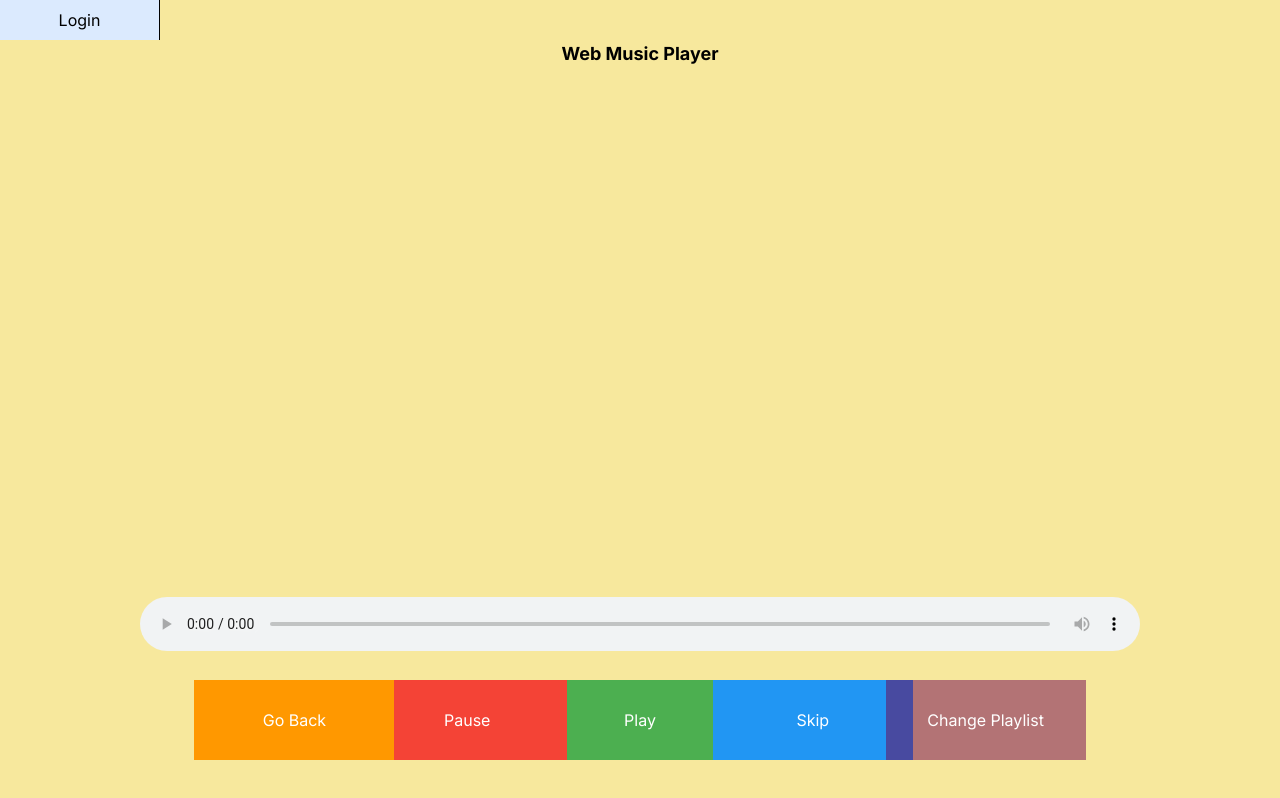
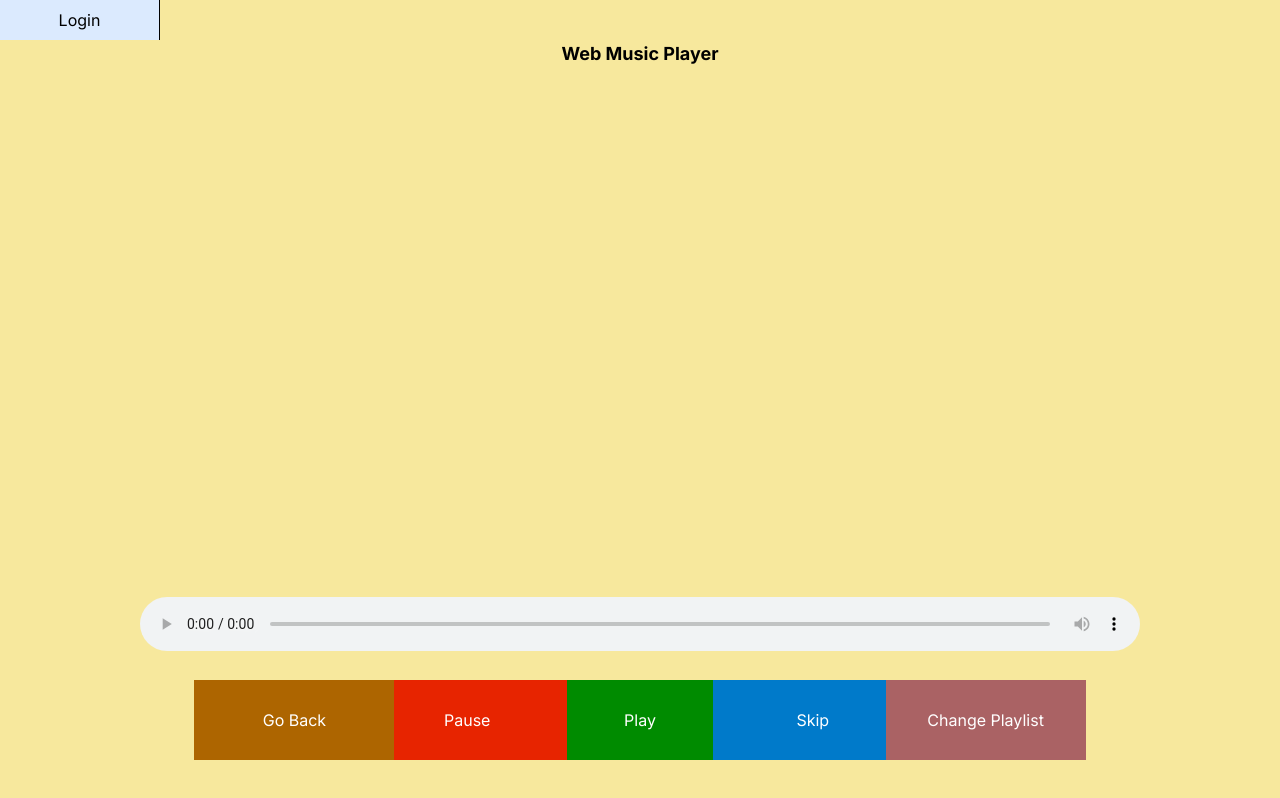
Before and after one commit to bboutin343/Team8-Agile, a Next.js app in the folder agilemusic/: page / in a window 1280 px wide. Built offline with nearby package versions, Linux system fonts and the light colour scheme.

Commit message:
changed colors to improve contrast ratio

```diff
--- a/agilemusic/src/app/globals.css
+++ b/agilemusic/src/app/globals.css
@@ -30,7 +30,7 @@ body {
 #playButton {
   width: 200px;
   height: 80px;
-  background-color: #4CAF50;
+  background-color: #008b00;
   color: white;
   padding: 10px 20px;
   border: none;
@@ -45,7 +45,7 @@ body {
 #pauseButton {
   width: 200px;
   height: 80px;
-  background-color: #f44336;
+  background-color: #e72400;
   color: white;
   padding: 10px 20px;
   border: none;
@@ -60,7 +60,7 @@ body {
 #skipButton {
   width: 200px;
   height: 80px;
-  background-color: #2196F3;
+  background-color: #007aca;
   color: white;
   padding: 10px 20px;
   border: none;
@@ -75,7 +75,7 @@ body {
 #goBackButton {
   width: 200px;
   height: 80px;
-  background-color: #ff9800;
+  background-color: #ad6500;
   color: white;
   padding: 10px 20px;
   border: none;
@@ -88,7 +88,7 @@ body {
 #playlistButton {
   width: 200px;
   height: 80px;
-  background-color: #71004e80;
+  background-color: #aa6264;
   color: white;
   padding: 10px 20px;
   border: none;
```
Also changed, not shown: agilemusic/package.json (+6 -6 lines), 1 other file (tests, documents, lock files or other folders).
